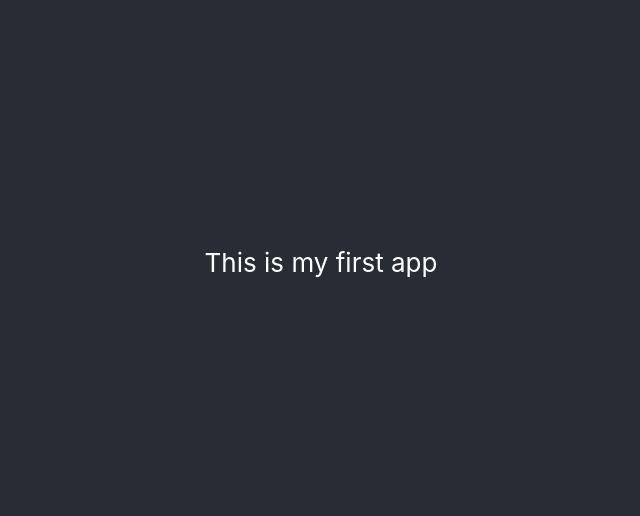
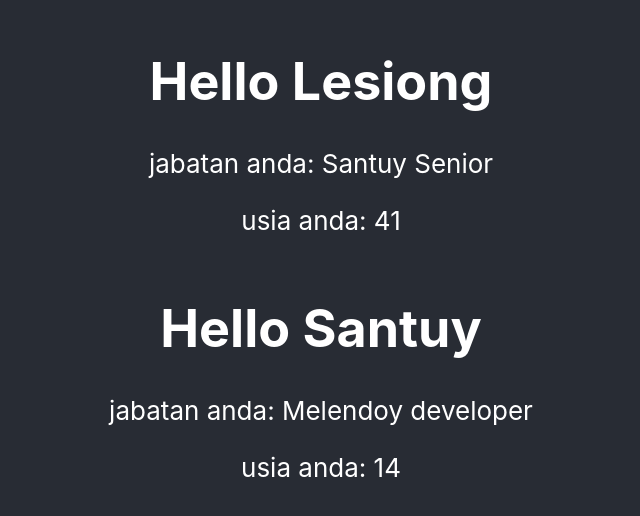
Before and after one commit to samdedy/react-app, a React (Create React App) app: page / in a window 1280 px wide. Shown: the part 138-654 px from the top of the page, without its empty margins (319-959 px from the left). Built offline with nearby package versions, Linux system fonts and the light colour scheme.

Commit message:
membuat class component dan functional component

```diff
--- a/src/App.js
+++ b/src/App.js
@@ -1,17 +1,49 @@
-import React from 'react';
+import React, { Component, useState } from 'react';
 import logo from './logo.svg';
 import './App.css';
 
-function App() {
+export default function App() {
   return (
     <div className="App">
       <header className="App-header">
-        <p>
-          This is my first app
-        </p>
+        <Hello />
+        <HelloClass/>
       </header>
     </div>
   );
 }
 
-export default App;
+function Hello() {
+  const [nama, setNama] = useState("Lesiong");
+  const [jabatan, setJabatan] = useState("Santuy Senior");
+  const [usia, setUsia] = useState(41);
+  return (
+    <div>
+      <h1>Hello {nama}</h1>
+      <p>jabatan anda: {jabatan}</p>
+      <p>usia anda: {usia}</p>
+    </div>
+  );
+}
+
+class HelloClass extends Component {
+  constructor(props){
+    super(props);
+    this.state = {
+      nama: "Santuy",
+      jabatan: "Melendoy developer",
+      usia: 14
+    }
+  }
+
+  render(){
+    const {nama, jabatan, usia} = this.state;
+    return (
+      <div>
+        <h1>Hello {nama}</h1>
+        <p>jabatan anda: {jabatan}</p>
+        <p>usia anda: {usia}</p>
+      </div>
+    );
+  }
+}
```
